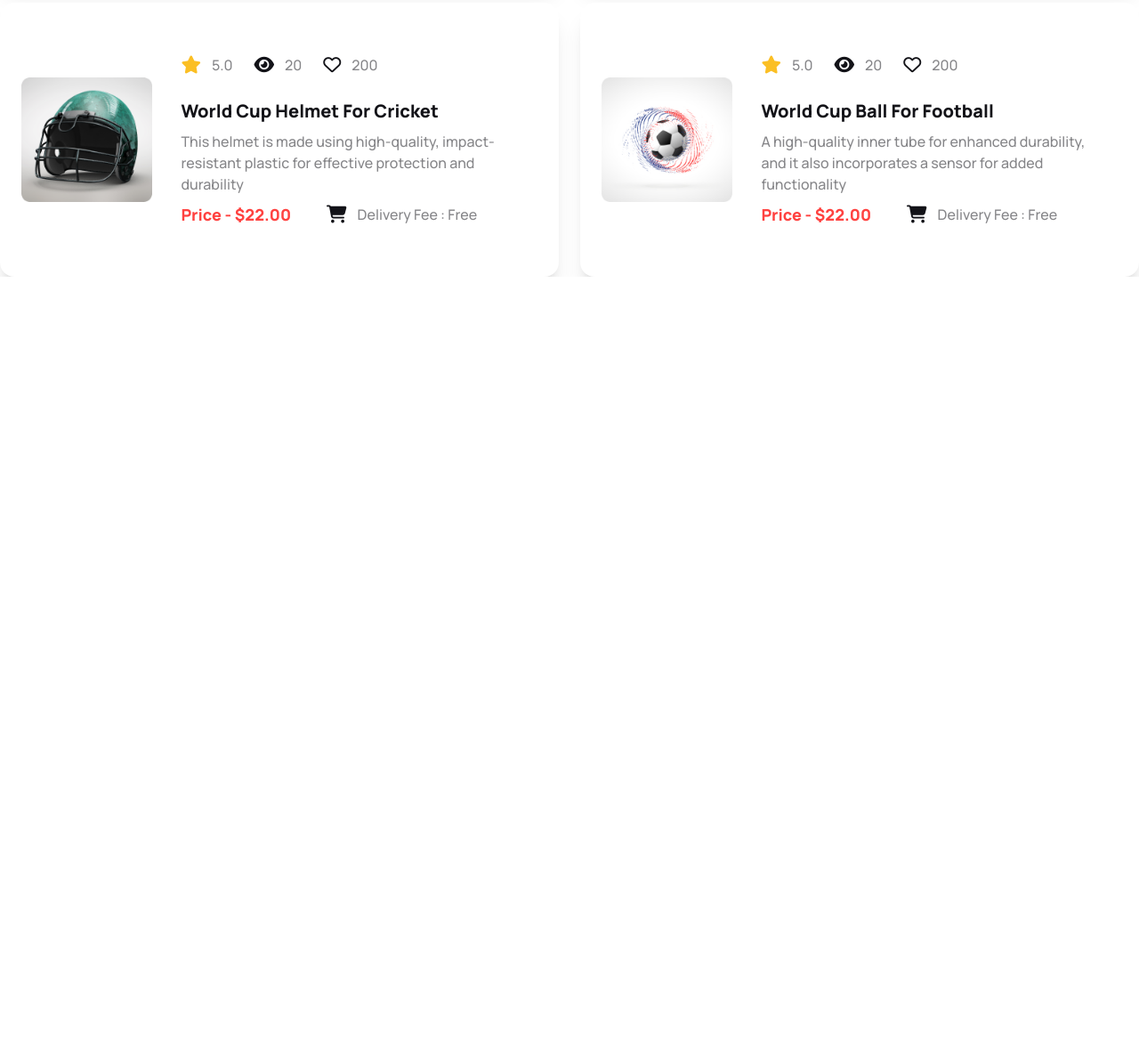
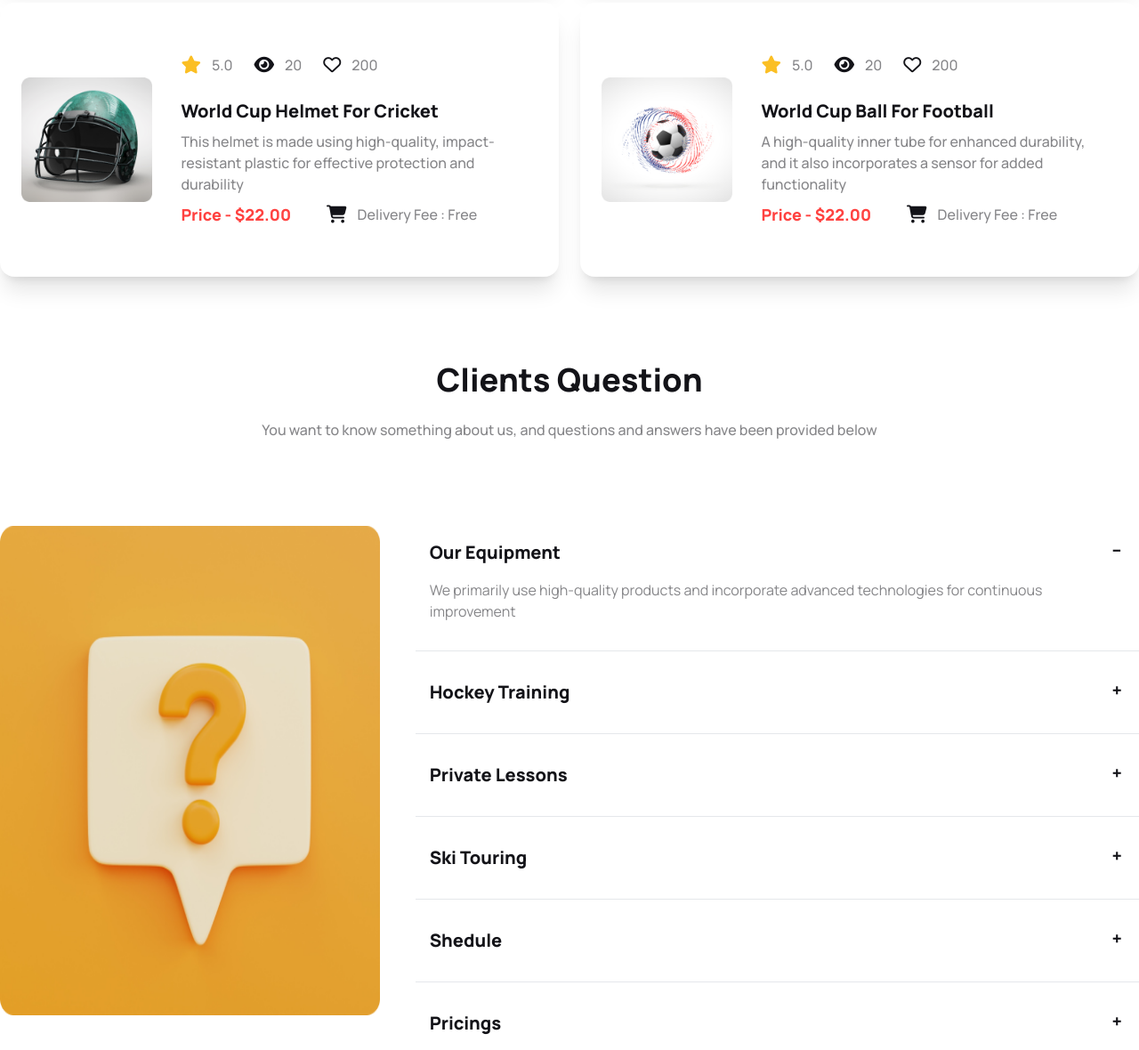
Before and after one commit to CseRashed/Bangladesh-Hockey-Club, a plain HTML site: page index.html in a window 1280 px wide. Shown: the part 3183-4363 px from the top of the page at 89% size. Before the commit the page ends 3494 px from the top, so only its background shows below. Drawn offline with nearby package versions, Linux system fonts and the light colour scheme.

Commit message:
created Responsive Clints Question Section

```diff
--- a/index.html
+++ b/index.html
@@ -525,6 +525,84 @@
               </div>
 
            </section>
+           <section class=" container mx-auto font-family">
+            <div class=" mx-4 lg:mx-0 ">
+              <div class="text-center my-24">
+                <h1 class=" text-2xl lg:text-4xl font-extrabold mb-6 ">
+                  Clients Question
+                </h1>
+                <p class="text-base font-medium text-[#0D0D127F]">
+                  You want to know something about us, and questions and answers have been provided below
+                </p>
+              </div>
+              <div class="lg:flex gap-10">
+                <div class="  lg:w-1/3 h-auto mb-4 lg:mb-0 ">
+                  <img src="./Images/11.png" class="w-full lg:h-[550px]" alt="">
+                </div>
+                <div class="flex-1">
+                  <div class="collapse collapse-plus ">
+                    <input type="radio" name="my-accordion-3" checked="checked" />
+                    <div class="collapse-title text-xl font-extrabold">
+                      Our Equipment
+                    </div>
+                    <div class="collapse-content">
+                      <p class="text-base font-normal text-[#0D0D127F] ">We primarily use high-quality products and incorporate advanced technologies for continuous improvement</p>
+                    </div>
+                  </div>
+                  <hr class="my-4">
+                  <div class="collapse collapse-plus ">
+                    <input type="radio" name="my-accordion-3" />
+                    <div class="collapse-title text-xl font-extrabold">
+                      Hockey Training                    </div>
+                    <div class="collapse-content">
+                      <p class="text-base font-normal text-[#0D0D127F] ">We have the most experienced and senior coaches, making us the top choice for training</p>
+                    </div>
+                  </div>
+                  <hr class="my-4">
+                  <div class="collapse collapse-plus">
+                    <input type="radio" name="my-accordion-3" />
+                    <div class="collapse-title text-xl font-extrabold">
+                      Private Lessons                    </div>
+                    <div class="collapse-content">
+                      <p class="text-base font-normal text-[#0D0D127F] ">In each branch, we allocate dedicated time to provide private instruction, allowing us to teach students a variety of things in a personalized manner</p>
+                    </div>
+                  </div>
+                  <hr class="my-4">
+                  <div class="collapse collapse-plus ">
+                    <input type="radio" name="my-accordion-3" />
+                    <div class="collapse-title text-xl font-extrabold">
+                      Ski Touring                    </div>
+                    <div class="collapse-content">
+                      <p class="text-base font-normal text-[#0D0D127F] ">Among our various services, we also offer ski touring as a distinct service.</p>
+                    </div>
+                  </div>
+                  <hr class="my-4">
+                  <div class="collapse collapse-plus ">
+                    <input type="radio" name="my-accordion-3" />
+                    <div class="collapse-title text-xl font-extrabold">
+                      Shedule                    </div>
+                    <div class="collapse-content">
+                      <p class="text-base font-normal text-[#0D0D127F] ">We practice five days a week, and on Fridays, we engage in entertainment</p>
+                    </div>
+                  </div>
+                  <hr class="my-4">
+                  <div class="collapse collapse-plus ">
+                    <input type="radio" name="my-accordion-3" />
+                    <div class="collapse-title text-xl font-extrabold">
+                      Pricings                    </div>
+                    <div class="collapse-content">
+                      <p class="text-base font-normal text-[#0D0D127F] ">We practice using innovative projects with a minimal budget, demonstrating our ability to achieve excellence with limited resources</p>
+                    </div>
+                  </div>
+                  <div>
+
+                  </div>
+                </div>
+
+              </div>
+
+            </div>
+           </section>
     </main>
 
 </body>
```
